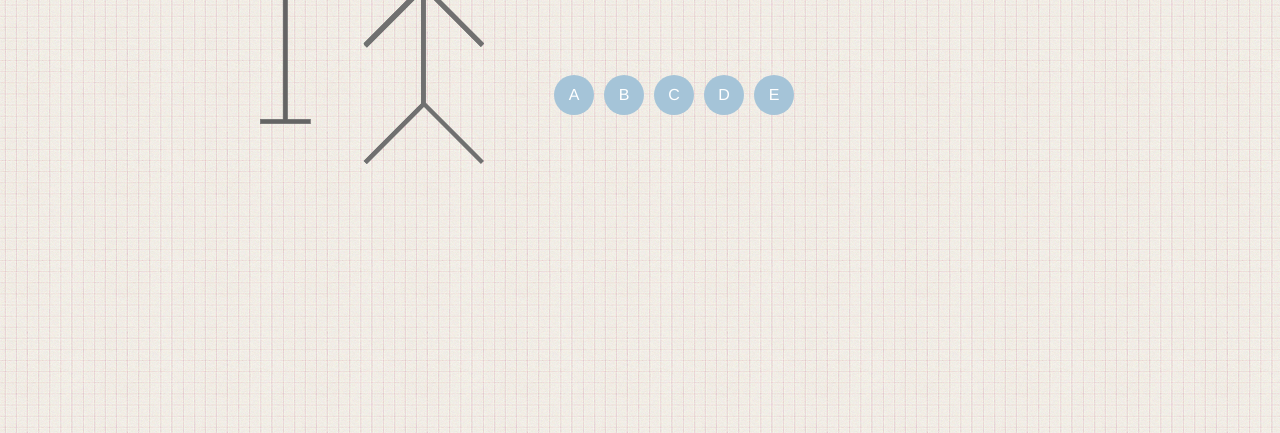
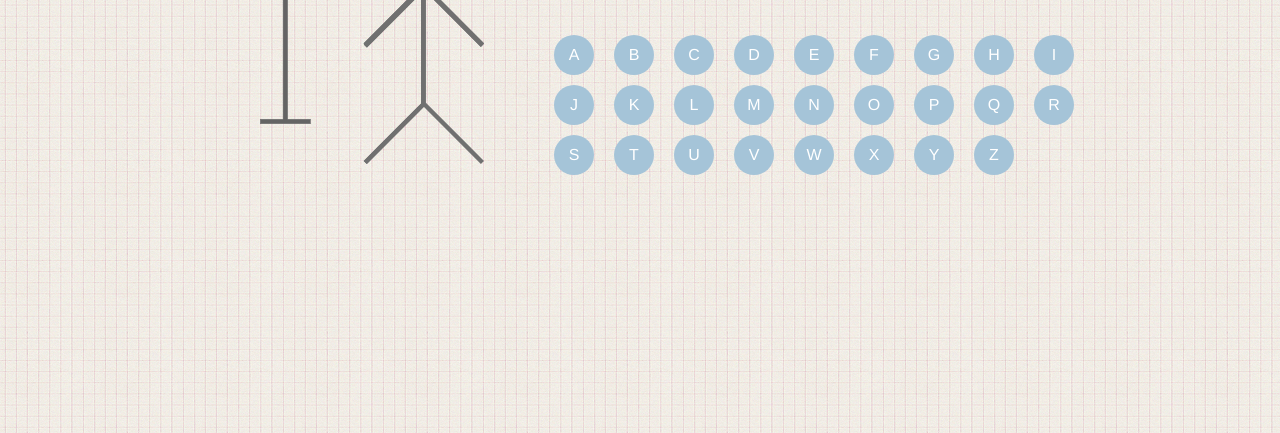
Before and after one commit to paulakedouk/hangman-game, a plain HTML site: page index.html in a window 1280 px wide. Shown: the part 367-800 px from the top of the page. Drawn offline with Linux system fonts and the light colour scheme.

Commit message:
Create showLetter() and show to the page

```diff
--- a/assets/css/style.css
+++ b/assets/css/style.css
@@ -68,14 +68,18 @@ h1 {
   margin-top: 30px;
 }
 
-.letters {
+#btn-letters {
   width: 60%;
   float: right;
-  margin-top: 80px;
-  display: flex;
 }
 
-.letter {
+#alphabet {
+  margin-top: 40px;
+}
+
+#letter {
+  float: left;
+  margin: 0 10px 10px 0;
   border-radius: 50%;
   background: #a5c4d8;
   width: 40px;
@@ -84,4 +88,5 @@ h1 {
   text-align: center;
   line-height: 40px;
   margin-left: 10px;
+  text-transform: uppercase;
 }
--- a/assets/javascript/game.js
+++ b/assets/javascript/game.js
@@ -1,10 +1,40 @@
 // Bar body
 
 var animals = ['cat', 'dog', 'bird', 'butterfly'];
+var alphabet = 'abcdefghijklmnopqrstuvwxyz';
+var alphabetArray = alphabet.split('');
 
 var selectedIndex = 0;
 
 // Function to render name
+
+function showLetters() {
+  // Get the element
+  btnLetters = document.getElementById('btn-letters');
+  // Create a list
+  letters = document.createElement('ul');
+
+  // Create for loop to go through on each item on the array ['a', 'b', ...]
+  for (var i = 0; i < alphabetArray.length; i++) {
+    // Set id class to the ul list
+    letters.id = 'alphabet';
+
+    // Create item for the list and set an id
+    list = document.createElement('li');
+    list.id = 'letter';
+
+    // Add that list of items to the html
+    list.innerHTML = alphabet[i];
+
+    // Create a click function
+
+    // Insert an element after the last child
+    btnLetters.appendChild(letters);
+    letters.appendChild(list);
+  }
+}
+
+showLetters();
 
 function showWord() {
   selectedIndex = Math.floor(Math.random() * animals.length);
@@ -16,7 +46,14 @@ function showWord() {
     //var letters = animals[i].split('');
     document.querySelector('#empty-line').innerHTML += '_ ';
   }
+  0;
 }
+
+document.onkeyup = function(event) {
+  // When key was pressed
+  var userInput = event.key;
+  console.log(userInput);
+};
 
 // Calling functions to start the game.
 showWord();
--- a/index.html
+++ b/index.html
@@ -36,12 +36,9 @@
             </div>
             <div id="game-over"></div>
         </div>
-        <div class="letters">
-            <div class="letter">A</div>
-            <div class="letter">B</div>
-            <div class="letter">C</div>
-            <div class="letter">D</div>
-            <div class="letter">E</div>
+        <div id="btn-letters">
+            <!-- <div id="letter"></div> -->
+
         </div>
     </div>
     <script src="assets/javascript/game.js"></script>
```
